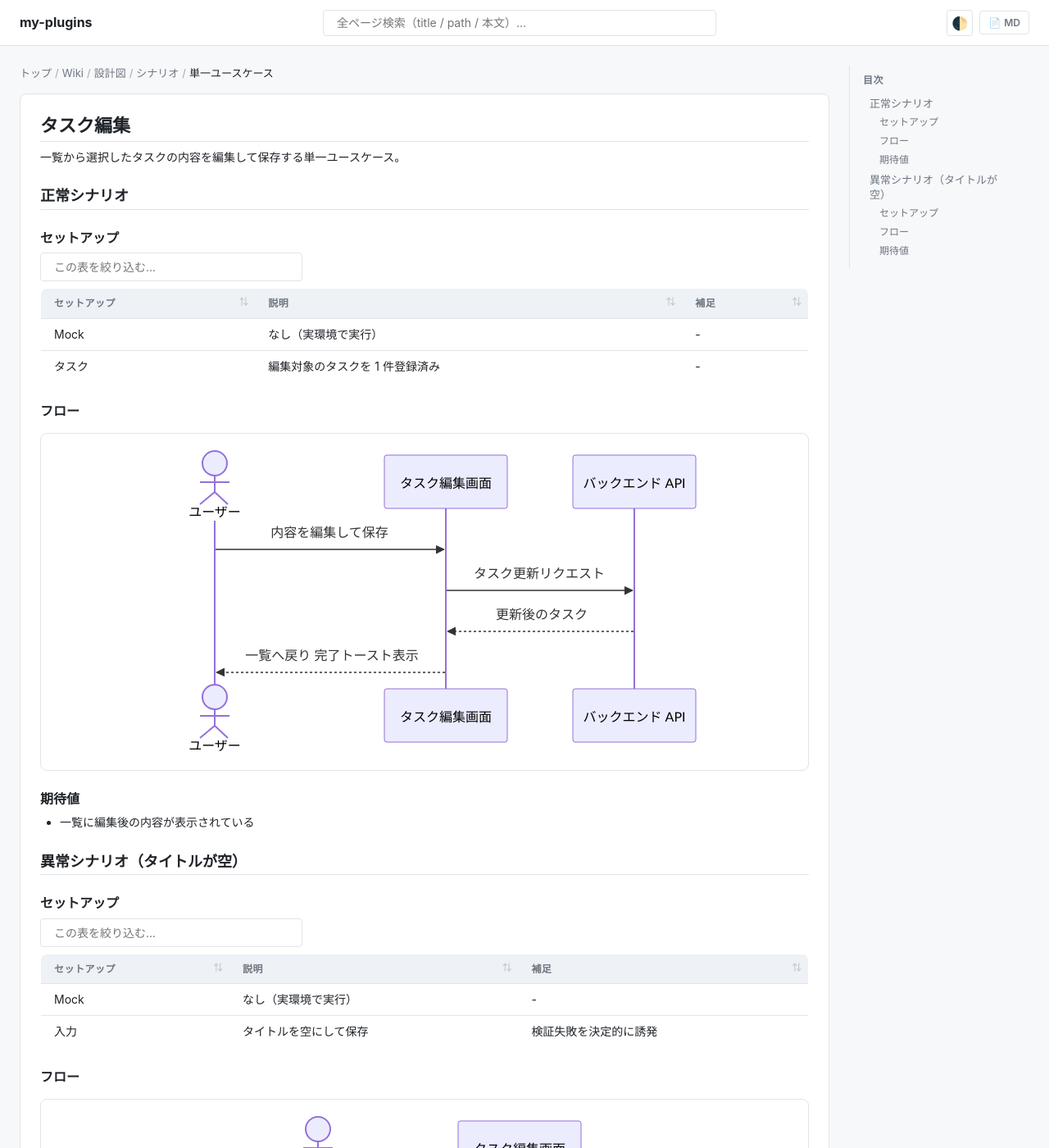
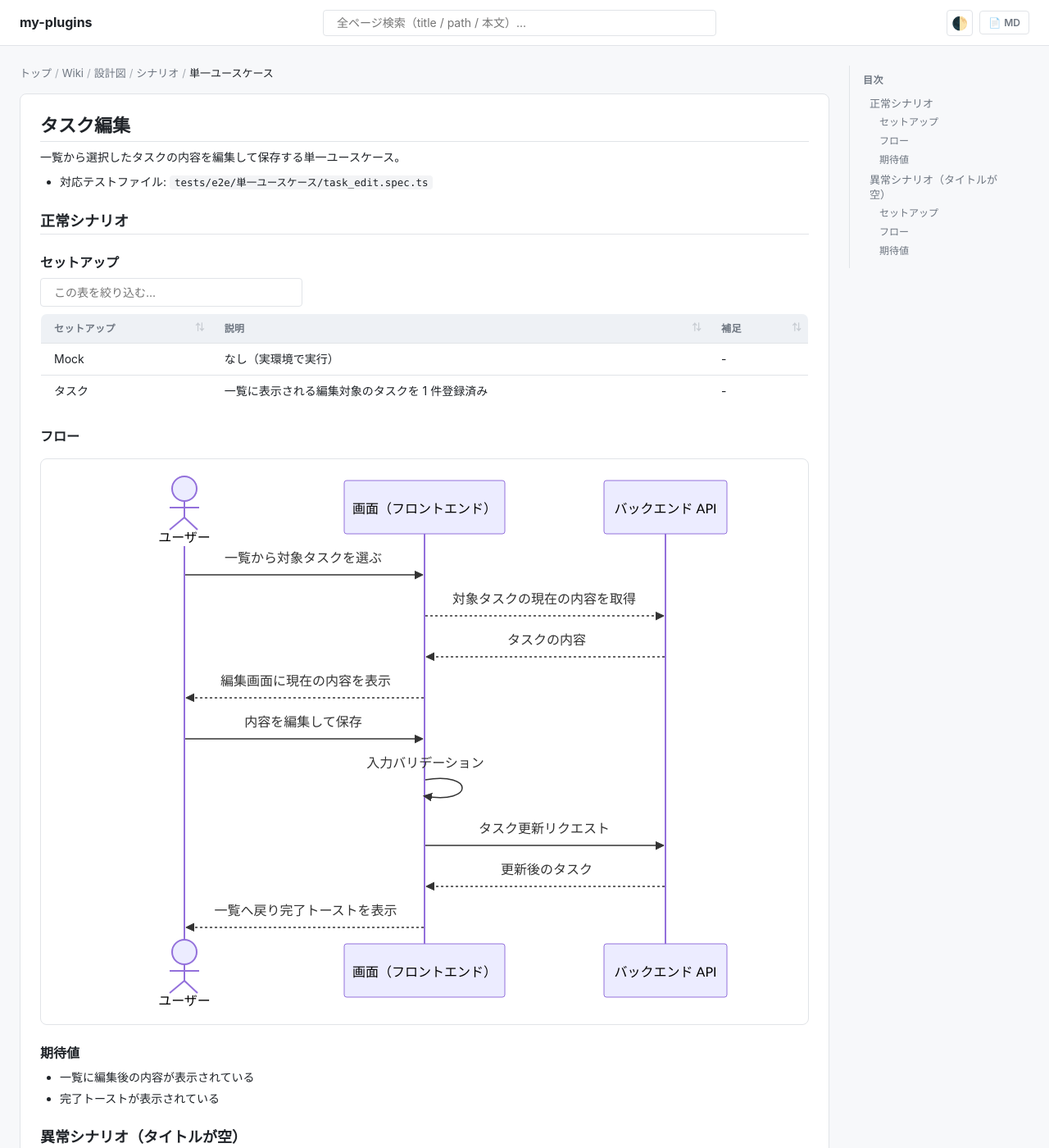
Before and after one commit to shuhei1101/ai-monitor-e2e, a Jekyll site: the page built from docs/wiki/設計図/シナリオ/単一ユースケース/タスク編集.md, in a window 1280 px wide and 1400 px high. Shown: the whole window at 82% size. Built offline with Jekyll 4.4.1, drawn with Linux system fonts in a browser that asks for light colours; our own code applies the rules of GitHub Pages for plain Markdown files; some of the changed text lies outside the part shown.

Commit message:
タスク編集単一シナリオをユースケース要件に合わせて更新

````diff
--- a/docs/wiki/設計図/シナリオ/単一ユースケース/タスク編集.md
+++ b/docs/wiki/設計図/シナリオ/単一ユースケース/タスク編集.md
@@ -1,10 +1,12 @@
 ---
-template_version: 1.0.0
+template_version: 2.1.0
 ---
 
 # タスク編集
 
 一覧から選択したタスクの内容を編集して保存する単一ユースケース。
+
+- 対応テストファイル: `tests/e2e/単一ユースケース/task_edit.spec.ts`
 
 ## 正常シナリオ
 
@@ -13,25 +15,31 @@ template_version: 1.0.0
 | セットアップ | 説明 | 補足 |
 | --- | --- | --- |
 | Mock | なし（実環境で実行） | - |
-| タスク | 編集対象のタスクを 1 件登録済み | - |
+| タスク | 一覧に表示される編集対象のタスクを 1 件登録済み | - |
 
 ### フロー
 
 ```mermaid
 sequenceDiagram
   actor U as ユーザー
-  participant FE as タスク編集画面
+  participant FE as 画面（フロントエンド）
   participant BE as バックエンド API
 
+  U->>FE: 一覧から対象タスクを選ぶ
+  FE-->>BE: 対象タスクの現在の内容を取得
+  BE-->>FE: タスクの内容
+  FE-->>U: 編集画面に現在の内容を表示
   U->>FE: 内容を編集して保存
+  FE->>FE: 入力バリデーション
   FE->>BE: タスク更新リクエスト
   BE-->>FE: 更新後のタスク
-  FE-->>U: 一覧へ戻り 完了トースト表示
+  FE-->>U: 一覧へ戻り完了トーストを表示
 ```
 
 ### 期待値
 
 - 一覧に編集後の内容が表示されている
+- 完了トーストが表示されている
 
 ## 異常シナリオ（タイトルが空）
 
@@ -40,6 +48,7 @@ sequenceDiagram
 | セットアップ | 説明 | 補足 |
 | --- | --- | --- |
 | Mock | なし（実環境で実行） | - |
+| タスク | 一覧に表示される編集対象のタスクを 1 件登録済み | - |
 | 入力 | タイトルを空にして保存 | 検証失敗を決定的に誘発 |
 
 ### フロー
@@ -47,13 +56,16 @@ sequenceDiagram
 ```mermaid
 sequenceDiagram
   actor U as ユーザー
-  participant FE as タスク編集画面
+  participant FE as 画面（フロントエンド）
 
+  U->>FE: 一覧から対象タスクを選ぶ
+  FE-->>U: 編集画面に現在の内容を表示
   U->>FE: タイトルを空にして保存
   FE->>FE: 入力バリデーション失敗
-  FE-->>U: インラインエラー表示
+  FE-->>U: タイトル欄の直下にインラインエラーを表示
 ```
 
 ### 期待値
 
-- インラインエラーが表示され、保存されていない
+- タイトル欄の直下にインラインエラーが表示されている
+- 編集画面に留まっており、一覧のタスクの内容が変わっていない
````
